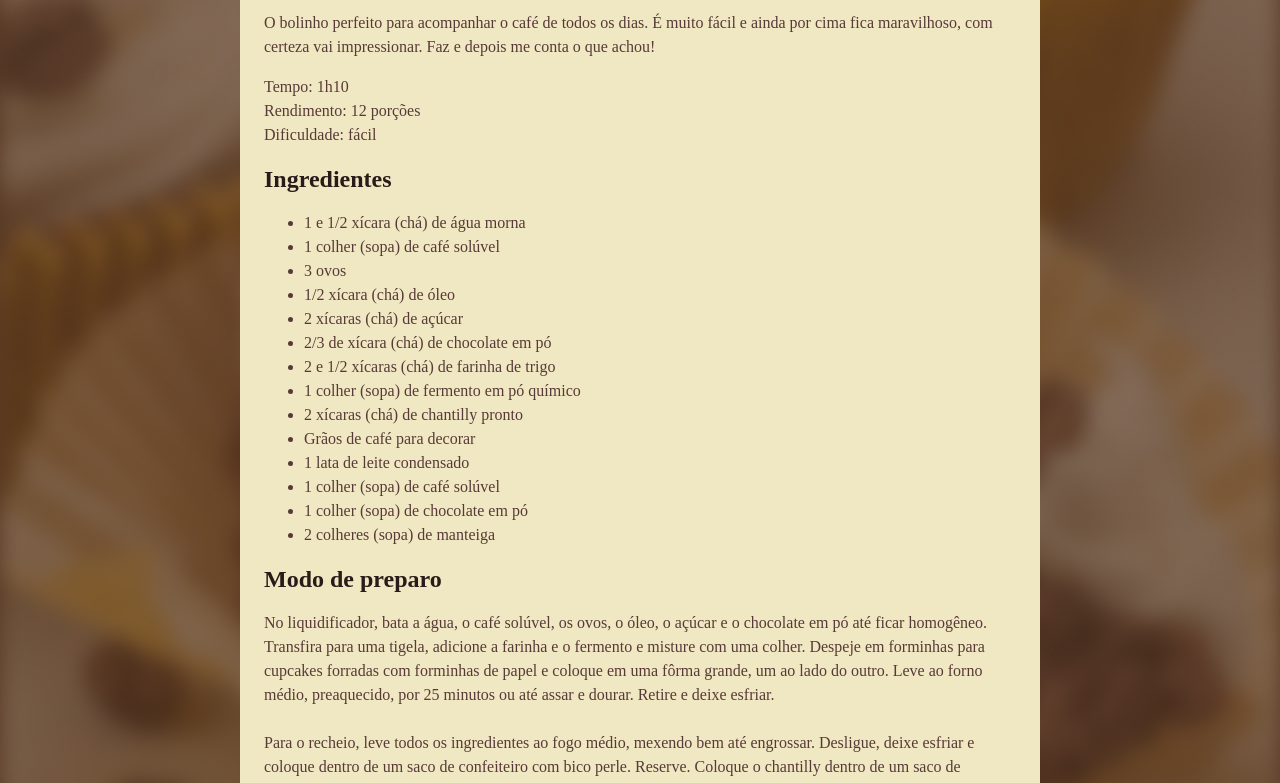
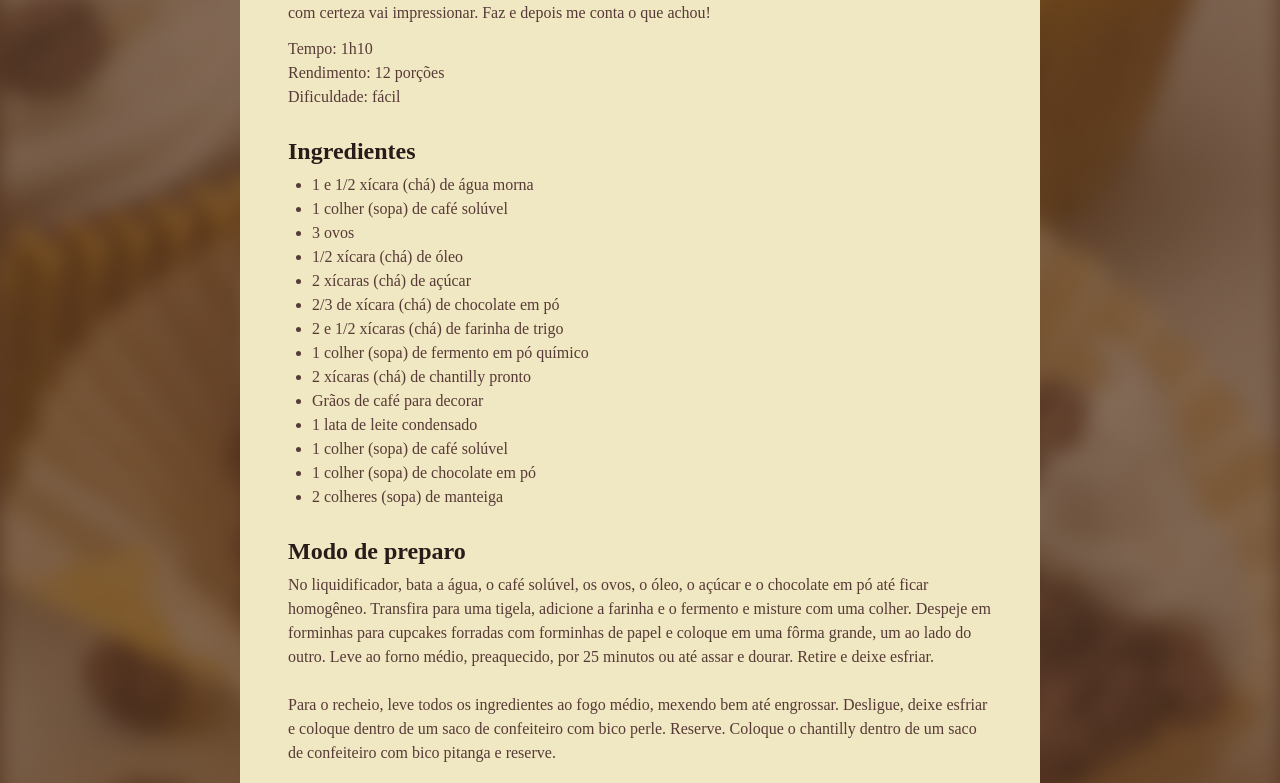
Before and after one commit to ivanseyr/Projeto, a plain HTML site: page index.html in a window 1280 px wide. Shown: the part 590-1373 px from the top of the page. Drawn offline with Linux system fonts and the light colour scheme; a web font is replaced by a local one.

Commit message:
personalizando espaços

```diff
--- a/style.css
+++ b/style.css
@@ -1,3 +1,7 @@
+* {
+  margin: 0;
+  padding: 0;
+}
 
 :root {
   font-family: "Alice", serif;
@@ -23,9 +27,22 @@ img {
   border-radius: 16px;
 }
 
+main {
+  padding: 24px;
+}
+
+section + section {
+  margin-top: 24px;
+}
+
 h1 {
   line-height: 140%;
   font-size: 40px;
+  margin-bottom: 4px;
+}
+
+#about p + p {
+  margin-top: 12px;
 }
 
 h2 {
@@ -34,4 +51,10 @@ h2 {
 
 h1, h2 {
   color: #291B1A;
+  margin-bottom: 4px;
+  line-height: 150%
 }
+
+ul {
+  padding-left: 24px;
+}
```
